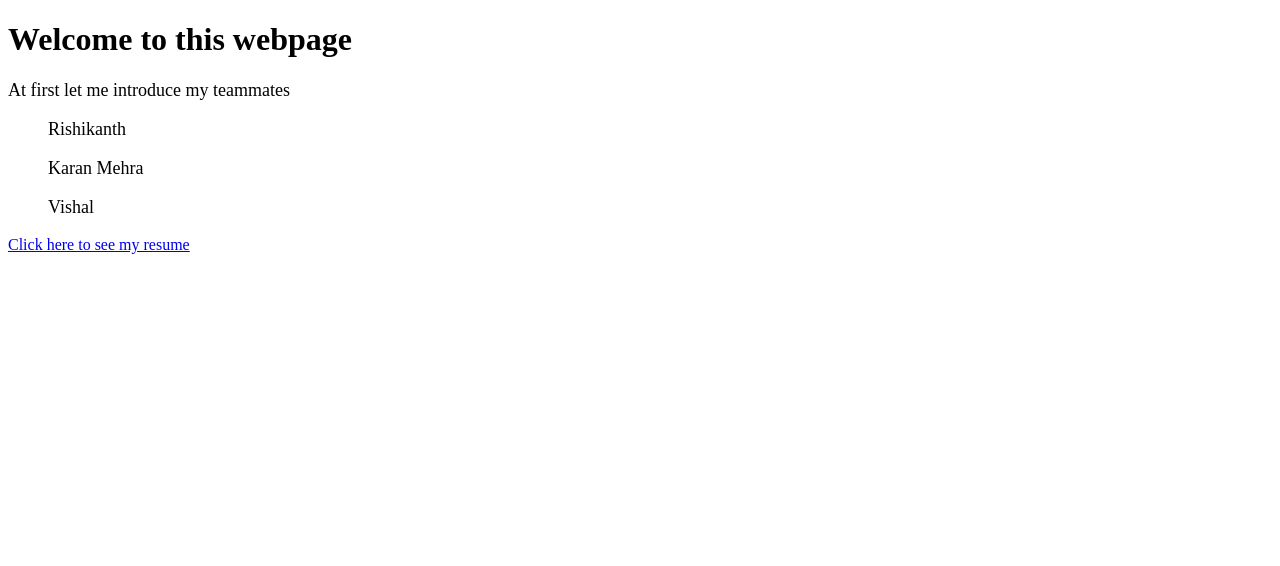
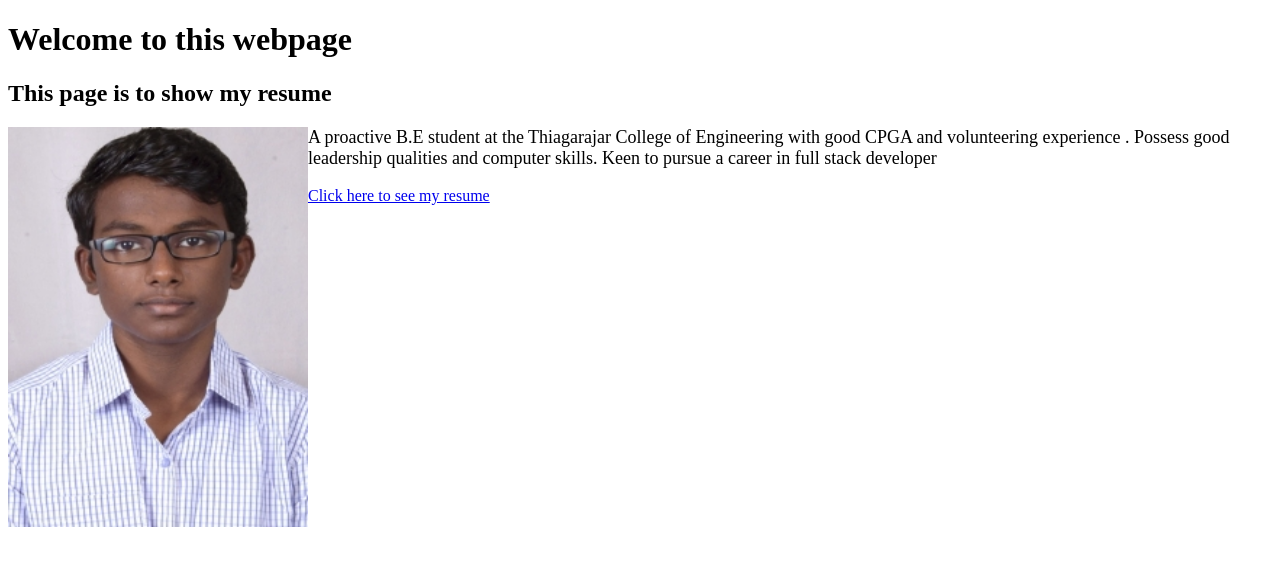
Before and after one commit to 1rishikanth/Webprogram, a plain HTML site: page index2.html in a window 1280 px wide. Drawn offline with Linux system fonts and the light colour scheme.

Commit message:
fourth commit

```diff
--- a/Style.css
+++ b/Style.css
@@ -1,3 +1,9 @@
 p{
     font-size: large;
 }
+
+img{
+    height: 400px;
+    width: 300px;
+    float: left;
+}
--- a/index2.html
+++ b/index2.html
@@ -6,11 +6,12 @@
     </head>
     <body>
         <h1>Welcome to this webpage</h1>
-        <p>At first let me introduce my teammates </p>
-            <ul>
-                <p>Rishikanth</p>
-                <p>Karan Mehra</p>
-                <p>Vishal</p>
-            </ul>
+        <h2>This page is to show my resume</h2>
+            <img src="./Passport size photo Rishikanth.jpg" alt="This is my photo">
+            <p>A proactive B.E student at the Thiagarajar College of Engineering with good CPGA and volunteering
+                experience . Possess good leadership qualities and computer skills. Keen to pursue a career in full
+                stack developer</p>
+            </body>
+        </div>
         <a href="./Rishikanth_cv.pdf"> Click here to see my resume</a>
     </body>
```
Also changed, not shown: Passport size photo Rishikanth.jpg (added).
